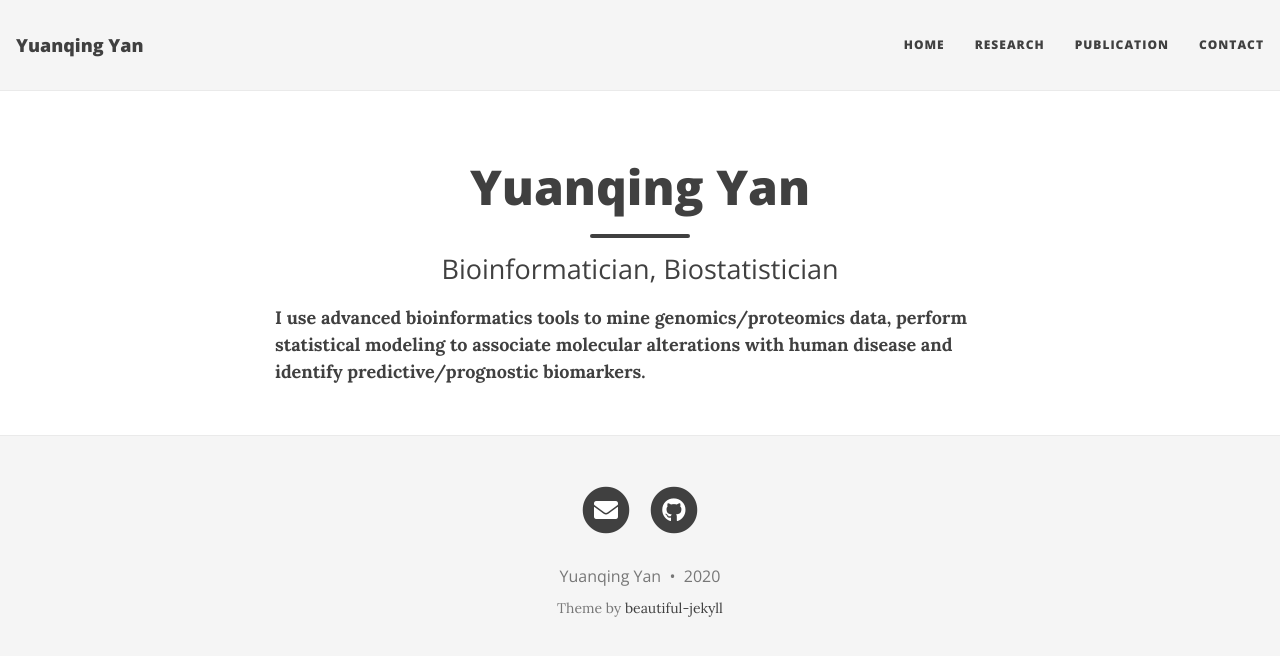
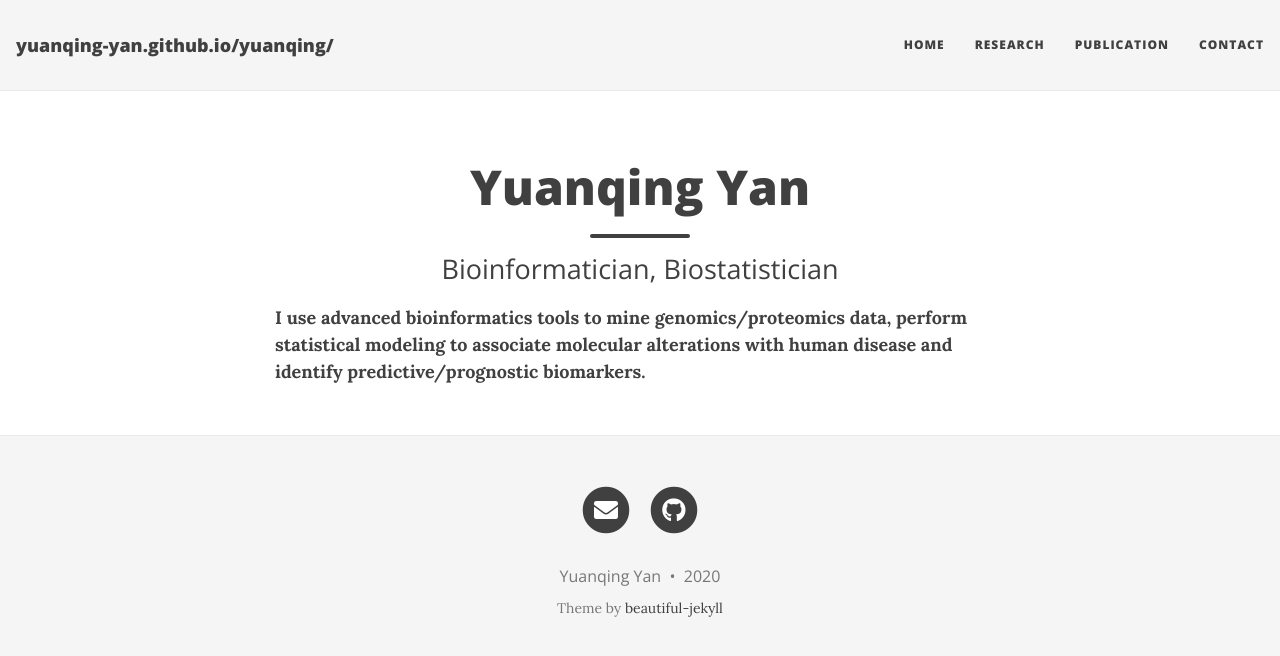
Before and after one commit to yuanqing-yan/Yuanqing, a Jekyll site: the page built from index.md, in a window 1280 px wide. Shown: the top 656 px of the page. Built offline with Jekyll 4.4.1, drawn with Linux system fonts in a browser that asks for light colours; nearby versions of some CDN libraries.

```diff
--- a/_config.yml
+++ b/_config.yml
@@ -1,7 +1,7 @@
 # --- Basic options --- #
 
 # Name of website
-title: Yuanqing Yan
+title: yuanqing-yan.github.io/yuanqing/
 
 # Short description of your site
 description: A bioinformatician/biostatistician deciphering genomic alterations in human disease
```
